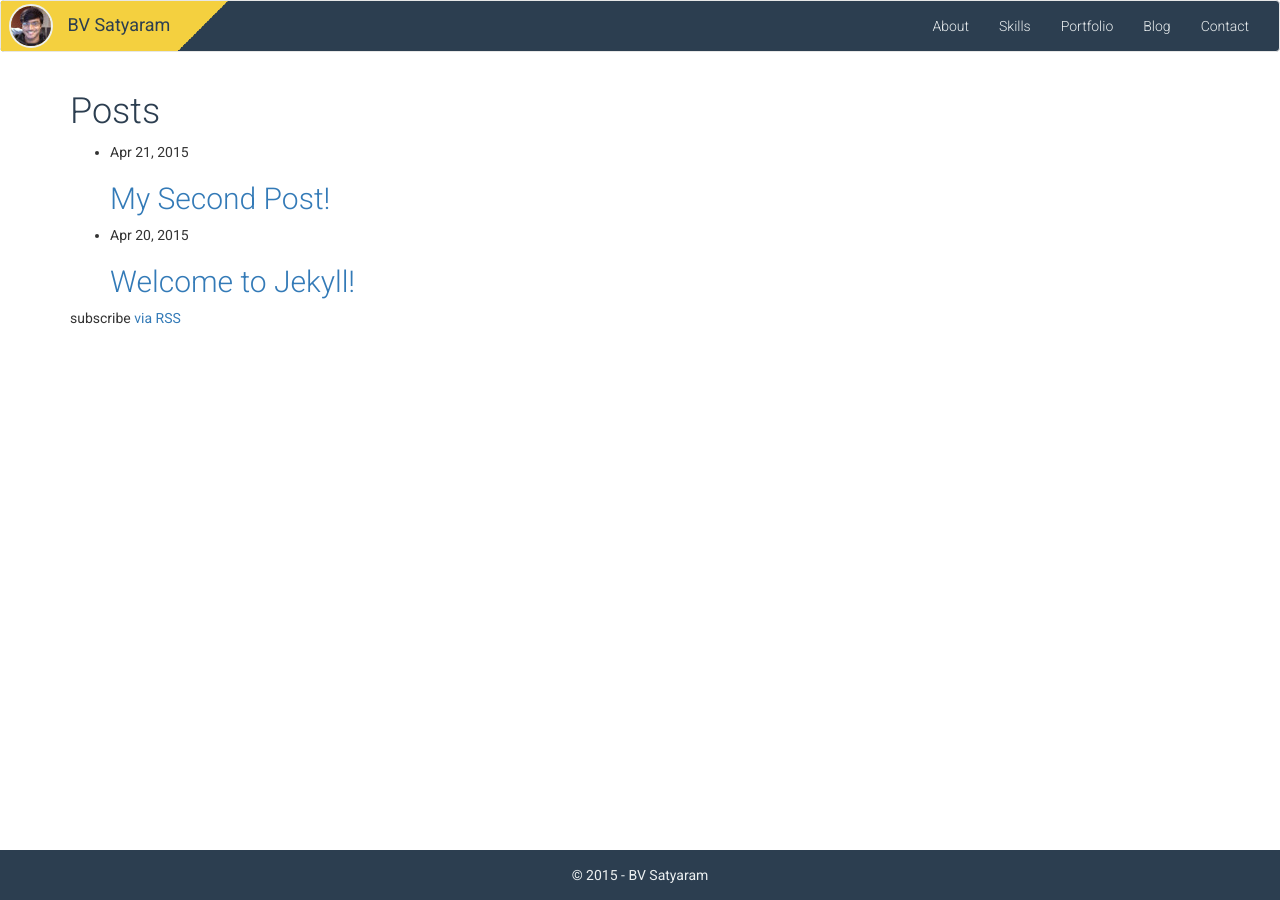
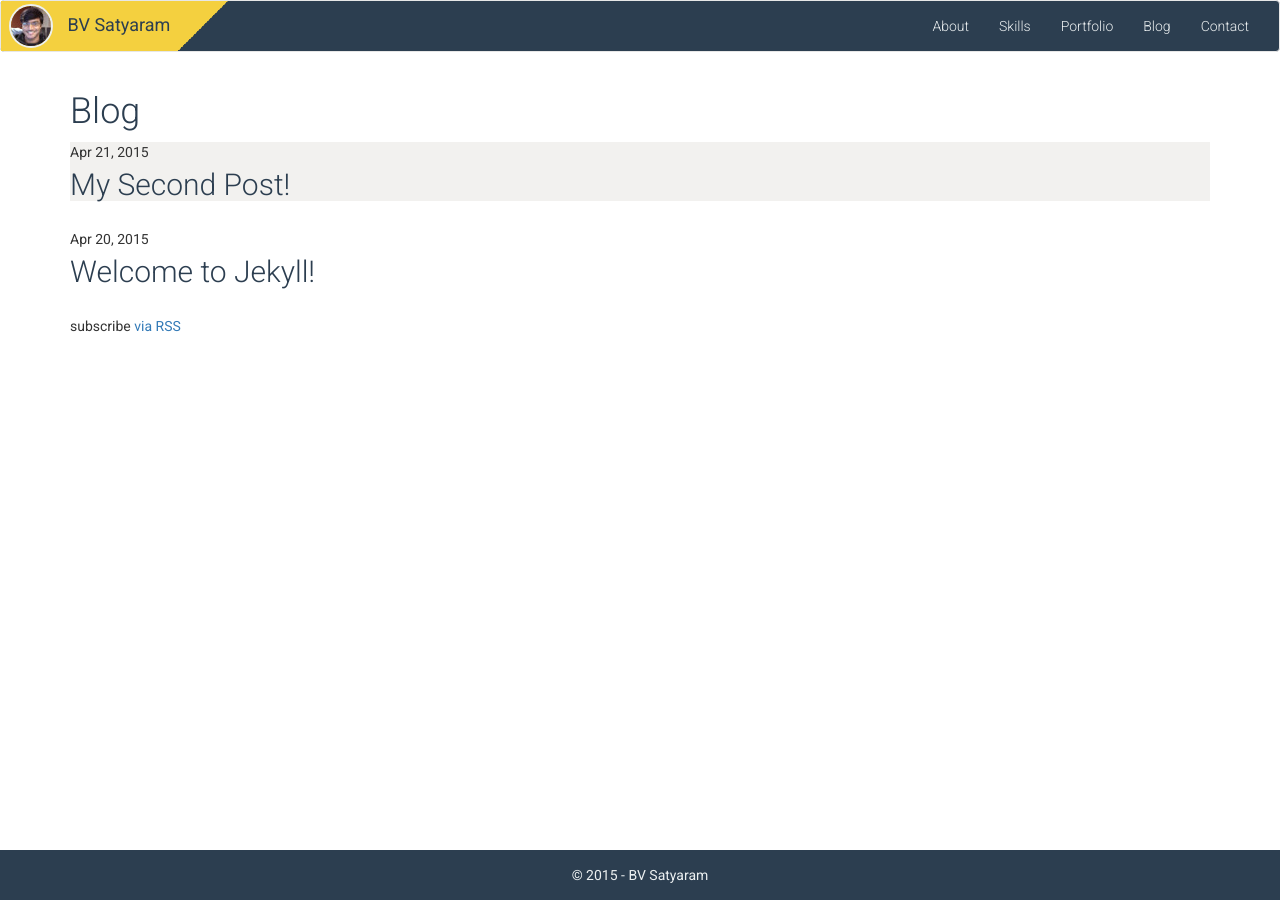
Before and after one commit to gudlarakesh/codeastra.github.io, a Jekyll site: the page built from blog.html, in a window 1280 px wide. Built offline with Jekyll 4.4.1, drawn with Linux system fonts in a browser that asks for light colours; nearby versions of some CDN libraries.

Commit message:
Styling blog

```diff
--- /dev/null
+++ b/_sass/_blog.scss
@@ -0,0 +1,17 @@
+#blog {
+  .post {
+    margin-bottom: 2em;
+
+    &:first-child {
+      background-color: #F2F1EF;
+    }
+
+    h2 {
+      margin-top: 0.2em;
+
+      a {
+        color: $dark-grey;
+      }
+    }
+  }
+}
--- a/_sass/_land.scss
+++ b/_sass/_land.scss
@@ -22,10 +22,10 @@ body#landing-page {
     }
 
     .social-icons {
+      font-size: 3vmin;
       margin-top: 2em;
 
       a {
-        font-size: 3vmin;
         margin: 0 0.3em;
         width: 2.5em;
         line-height: 2.5em;
@@ -60,14 +60,14 @@ body#landing-page {
     height: 100vh;
 
     h2 {
-      font-size: 3em;
+      font-size: 6vmin;
       font-weight: 300;
       color: $light-grey;
     }
 
     p {
       font-weight: 300;
-      font-size: 1.5em;
+      font-size: 3vmin;
       width: 35vw;
     }
 
@@ -79,7 +79,7 @@ body#landing-page {
       text-decoration: none;
       margin-top: 1em;
       display: inline-block;
-      font-size: 1.2em;
+      font-size: 2.5vmin;
       background-color: transparent;
       transition: background-color 0.3s ease-in;
 
--- a/blog.html
+++ b/blog.html
@@ -3,19 +3,18 @@ layout: default
 permalink: /blog/
 ---
 
-<div class="home">
+<div id="blog">
+  <h1 class="page-heading">Blog</h1>
 
-  <h1 class="page-heading">Posts</h1>
-
-  <ul class="post-list">
+  <div class="post-list">
     {% for post in site.posts %}
-      <li>
+      <div class="post">
         <span class="post-meta">{{ post.date | date: "%b %-d, %Y" }}</span>
 
         <h2>
           <a class="post-link" href="{{ post.url | prepend: site.baseurl }}">{{ post.title }}</a>
         </h2>
-      </li>
+      </div>
     {% endfor %}
   </ul>
 
--- a/css/main.scss
+++ b/css/main.scss
@@ -3,4 +3,4 @@
 ---
 @charset "utf-8";
 
-@import "theme", "common", "land";
+@import "theme", "common", "land", "blog";
```
